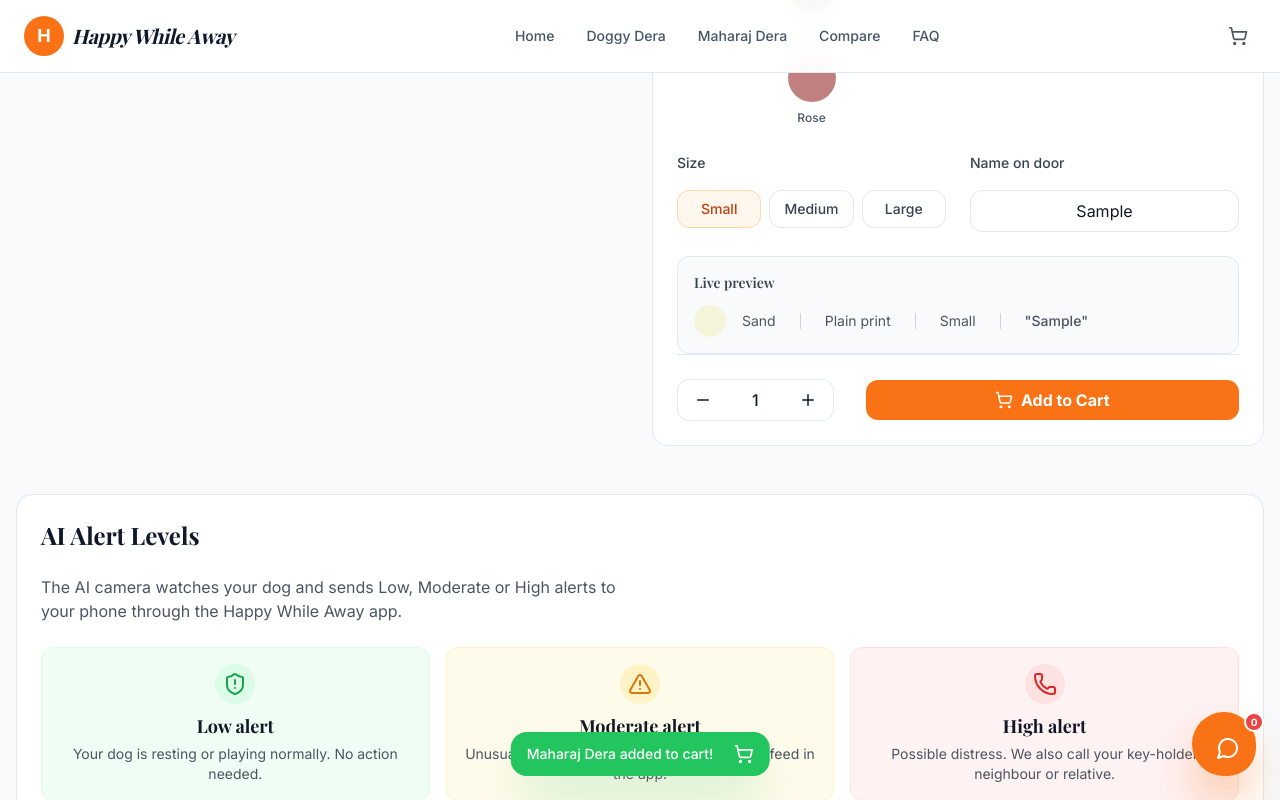
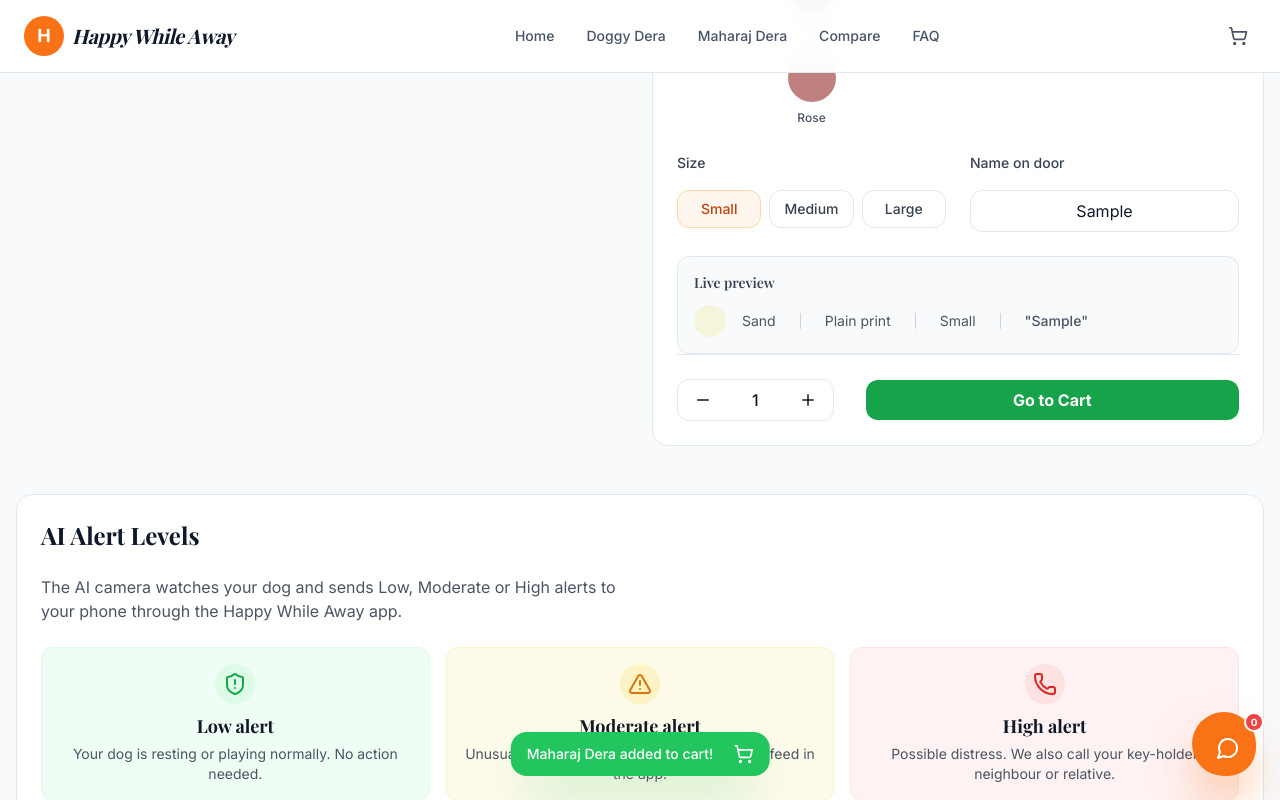
Before and after one commit to monishkumar3499/310622106088-hwa-hackathon, a Next.js app: page /maharaja-dera in a window 1280 px wide. Both pictures are taken after typing "Sample" into the empty fields and a click on the button "Add to Cart". Shown: the part 632-1432 px from the top of the page. Built offline with nearby package versions, Linux system fonts and the light colour scheme.

Commit message:
Change Add to Cart button to Go to Cart after adding item

```diff
--- a/components/product-customizer.tsx
+++ b/components/product-customizer.tsx
@@ -3,6 +3,7 @@
 import { useState, useEffect, useCallback } from "react"
 import { Palette, Plus, Minus, ShoppingCart } from "lucide-react"
 import type { CartItem } from "@/lib/cart"
+import Link from "next/link"
 import {
   loadCart,
   saveCart,
@@ -83,7 +84,6 @@ export function ProductCustomizer({ product }: CustomizerProps) {
     setCart(newCart)
     setAdded(true)
     showToast(`${product.name} added to cart!`)
-    setTimeout(() => setAdded(false), 2000)
   }, [addToCart, product, price, quantity, colour, print, size, name, cart, saveCart])
 
   return (
@@ -209,24 +209,25 @@ export function ProductCustomizer({ product }: CustomizerProps) {
               <Plus size={18} />
             </button>
           </div>
+          {added ? (
+            <Link
+              href="/cart"
+              className="ml-4 flex-1 px-6 py-2 rounded-xl font-bold text-base transition flex items-center justify-center gap-2 bg-green-600 text-white hover:bg-green-700"
+            >
+              Go to Cart
+            </Link>
+          ) : (
             <button
               onClick={() => {
                 addItem()
               }}
-            className={`ml-4 flex-1 px-6 py-2 rounded-xl font-bold text-base transition flex items-center justify-center gap-2 ${
-              added
-                ? "bg-green-600"
-                : "bg-orange-500 text-white hover:bg-orange-600"
-            } ${
+              className={`ml-4 flex-1 px-6 py-2 rounded-xl font-bold text-base transition flex items-center justify-center gap-2 bg-orange-500 text-white hover:bg-orange-600 ${
                 dogAnimation ? "animate-[bounce_0.3s_ease-in-out_3]" : ""
               }`}
             >
-            {added ? "Added to cart!" : (
-              <>
               <ShoppingCart size={18} className="mr-0" /> Add to Cart
-              </>
+            </button>
           )}
-          </button>
         </div>
       </div>
 
```
Lines whose indentation alone changed are shown as unchanged.
